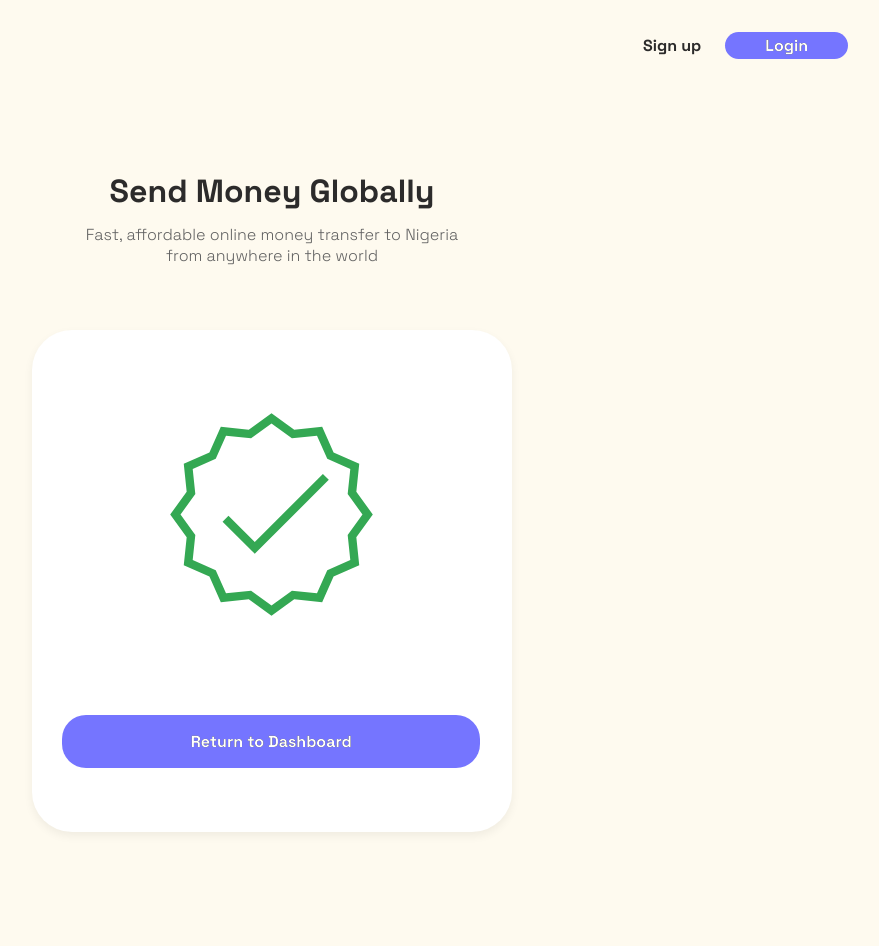
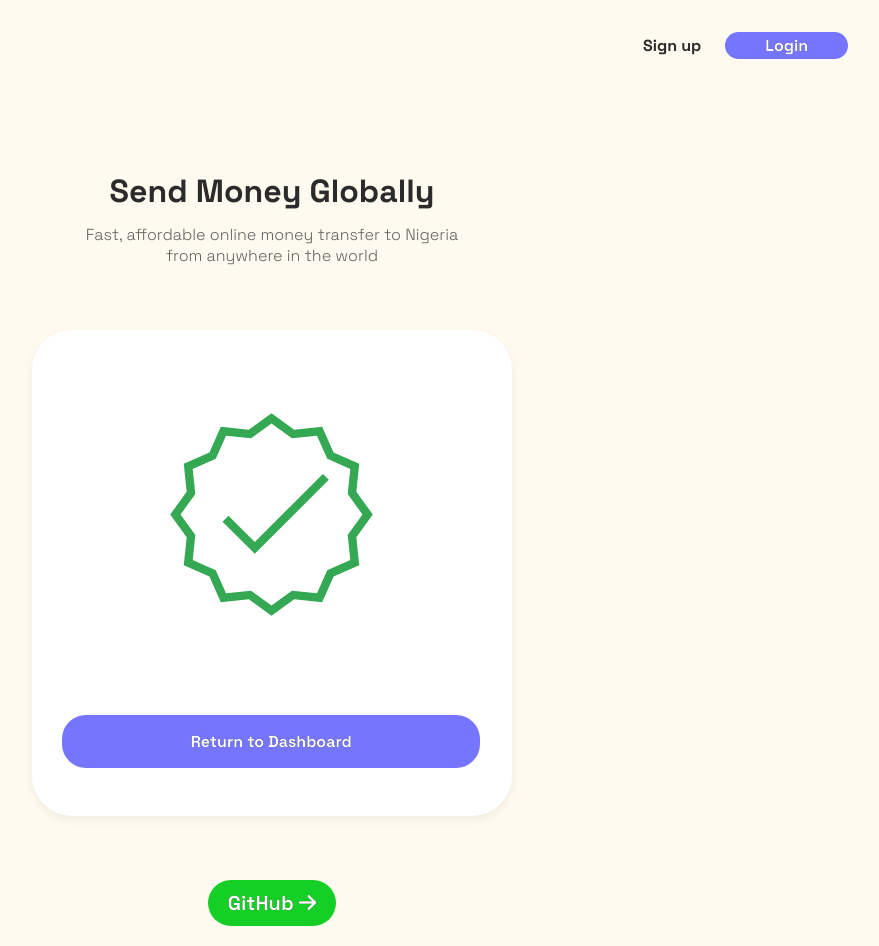
Before and after one commit to kossycodes/panda-project-5, a plain HTML site: page index.html in a window 1280 px wide. Shown: the whole page, without its empty margins (368-1247 px from the left). Before the commit the page ends 896 px from the top, so only its background shows below. Drawn offline with Linux system fonts and the light colour scheme.

Commit message:
added source code button

```diff
--- a/index.html
+++ b/index.html
@@ -46,6 +46,9 @@
      </div>
 
    </form>
+   <section>
+     <a href="https://github.com/kossycodes/panda-project-5"><button class="source">GitHub <i class="fa-solid fa-arrow-right"></i></button></a>
+   </section>
    </section>
 
   <script src="script.js"></script>
--- a/style.css
+++ b/style.css
@@ -159,13 +159,27 @@ html {
 
       .transact-btn {
         margin-top: 2em;
-        margin-bottom: 4em;
+        margin-bottom: 3em;
         display: flex;
         justify-content: center;
       }
 
+      .source{
+        background: #16cf26;
+        color: #FFFFFF;
+        font-size: 20px;
+        padding: 0.5em 1em;
+        text-shadow: 0em 0em 0px #000000;
+        box-shadow: 0em 0em 0px #000000;
+        border-radius: 1.5em;
+        font-weight: 500;
+        margin-bottom: 1em;
+        font-family: 'Space Grotesk', sans-serif;
+        font-weight: 600;
+       }
 
 
+         /*Responsive*/
 
       @media (max-width: 1024px) {
         .all-card {
```
